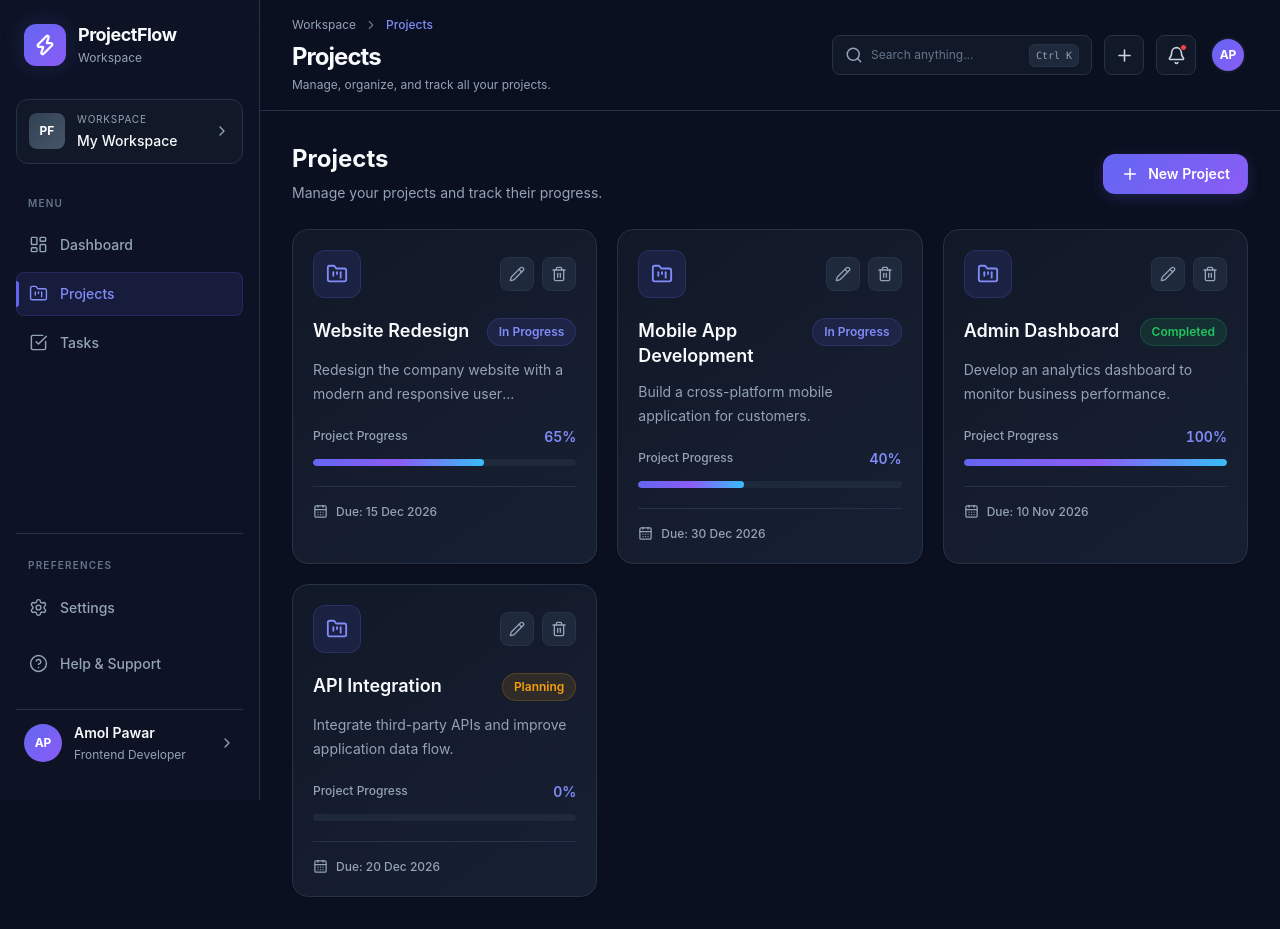
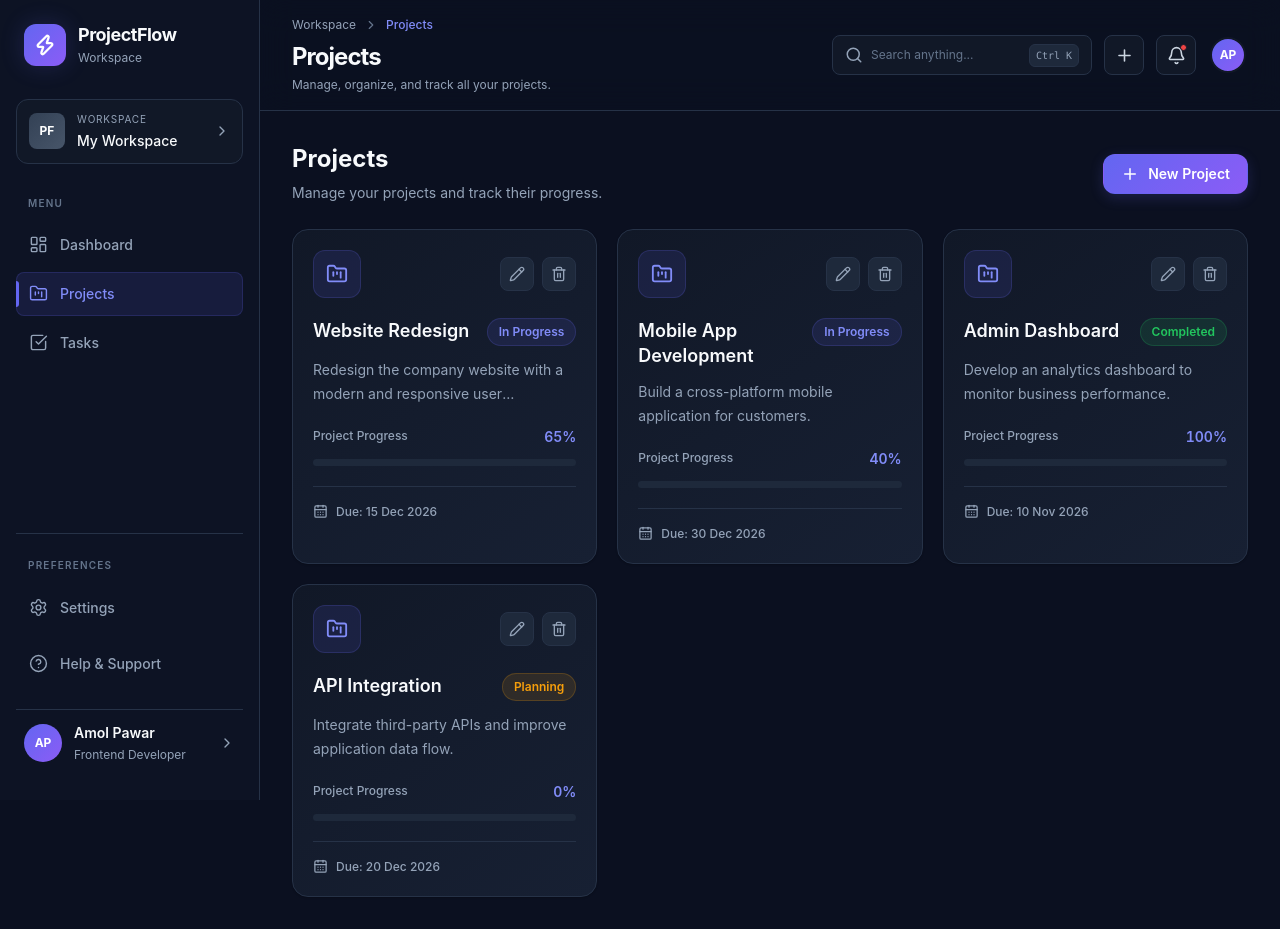
Before and after one commit to amolpawar24/ProjectFlow, a React (Vite) app: page /projects in a window 1280 px wide. Built offline with nearby package versions, Linux system fonts and the light colour scheme.

Commit message:
fix: correct color variable names in project card background gradient

```diff
--- a/src/styles/pages/projects/components/_projectCard.css
+++ b/src/styles/pages/projects/components/_projectCard.css
@@ -212,9 +212,9 @@
 
   background: linear-gradient(
     90deg,
-    var(--color-primary),
-    var(--color-secondary),
-    var(--color-accent)
+    var(--color-pecondary),
+    var(--colorrimary),
+    var(--color-s-accent)
   );
 
   border-radius: var(--radius-full);
```
